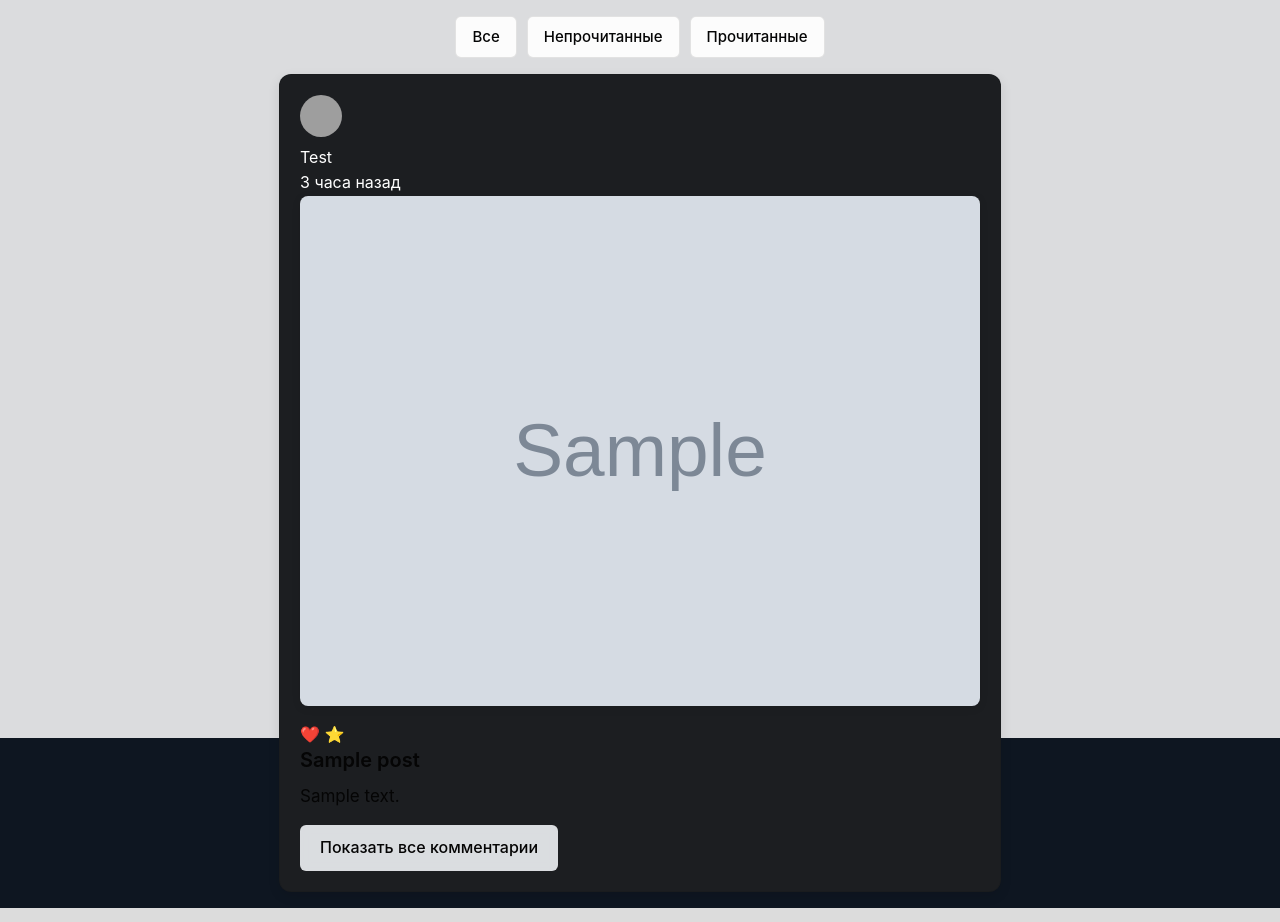
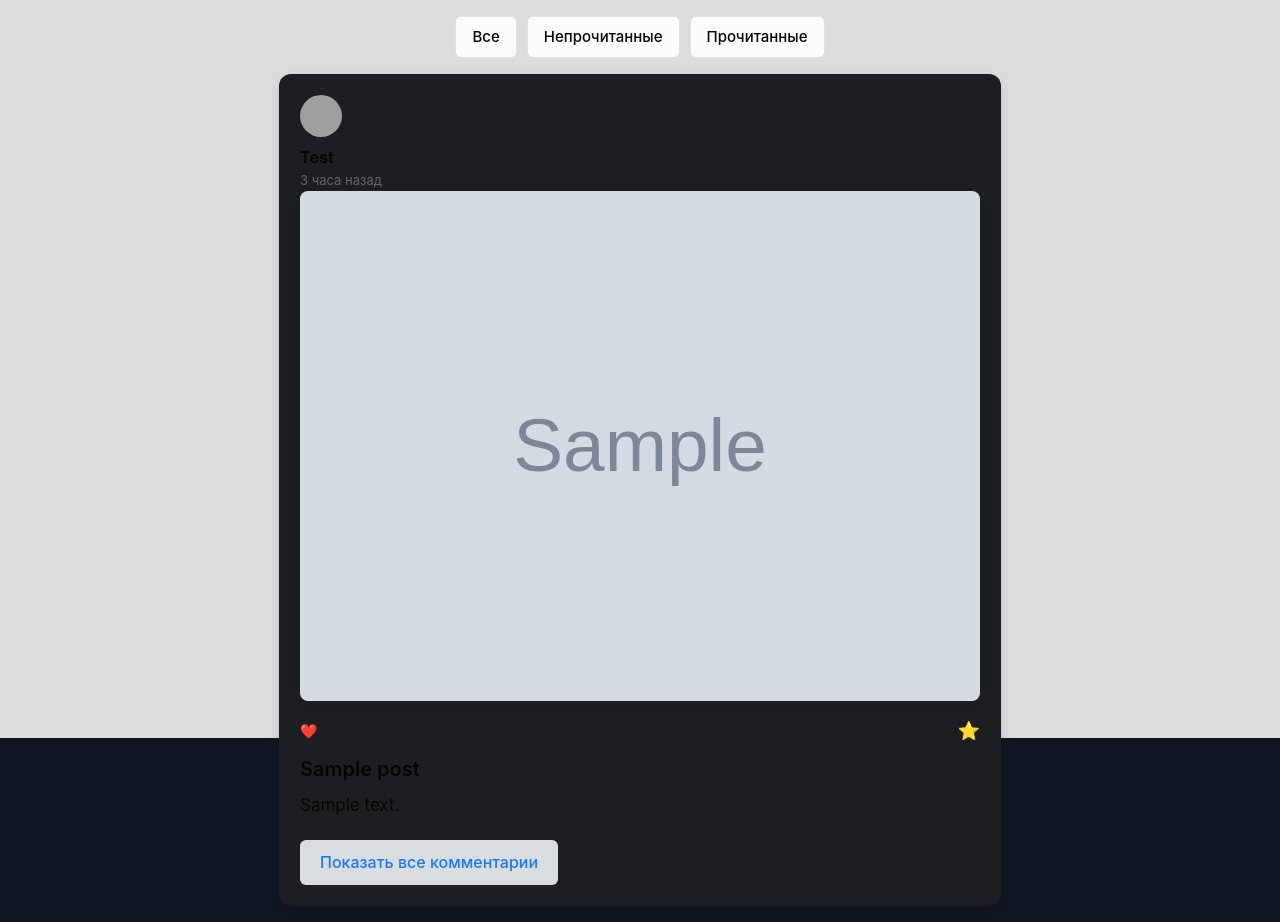
Before and after one commit to Xyrenzo/Test, a FastAPI app: template templates/post.html in a window 1280 px wide. Shown: the part 62-984 px from the top of the page. Run offline with FastAPI, Linux system fonts and the light colour scheme; data comes from the database, SQL or seed files in the repository; the template is opened without the code that fills it: most values are stand-ins (such as "Sample title", 1, 10 or a date in 2020); grey boxes marked "Sample" are stand-in pictures; grey boxes are pictures that could not be loaded.

Commit message:
Update style.css

```diff
--- a/static/style.css
+++ b/static/style.css
@@ -101,6 +101,35 @@ header select {
     margin-right: 10px;
 }
 
+.header-text .channel-name {
+    font-weight: bold;
+    font-size: 16px;
+    color: #050505;
+}
+
+.header-text .time {
+    font-size: 13px;
+    color: #65676b;
+}
+
+.post-actions {
+    display: flex;
+    align-items: center;
+    justify-content: space-between;
+    font-size: 14px;
+    margin-bottom: 10px;
+}
+
+.like {
+    color: #e74c3c;
+    font-weight: 500;
+}
+
+.star {
+    font-size: 18px;
+    cursor: pointer;
+}
+
 .post-title {
     font-size: 20px;
     font-weight: 600;
@@ -141,7 +170,7 @@ header select {
 
 .btn.comment-btn {
     background: rgba(240, 242, 245, 0.9);
-    color: #050505;
+    color: #1877f2;
     border: none;
     padding: 10px 20px;
     border-radius: 6px;
@@ -150,6 +179,7 @@ header select {
     display: inline-block;
     transition: all 0.2s;
     backdrop-filter: blur(5px);
+    margin-top: 6px;
 }
 
 .btn.comment-btn:hover {
```
